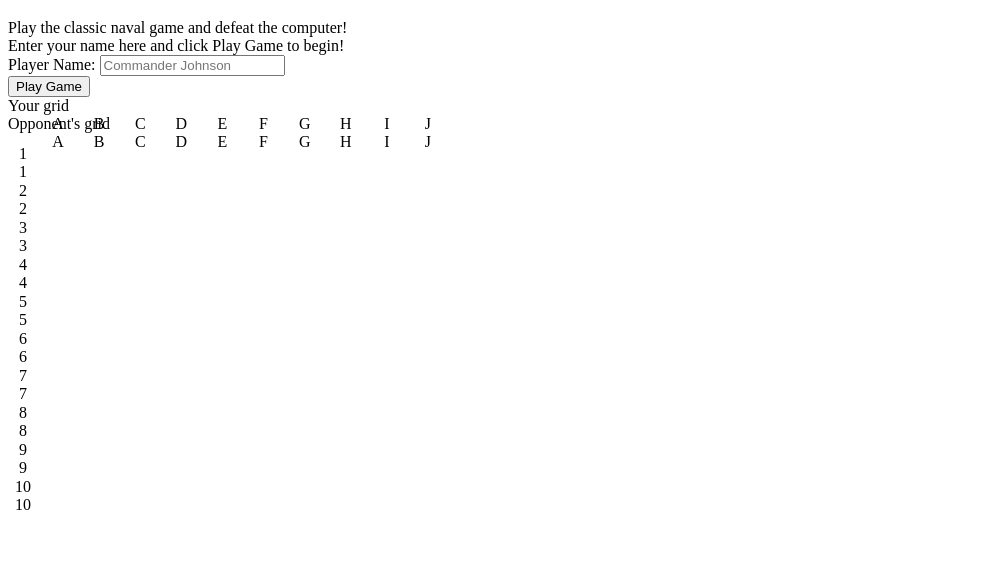
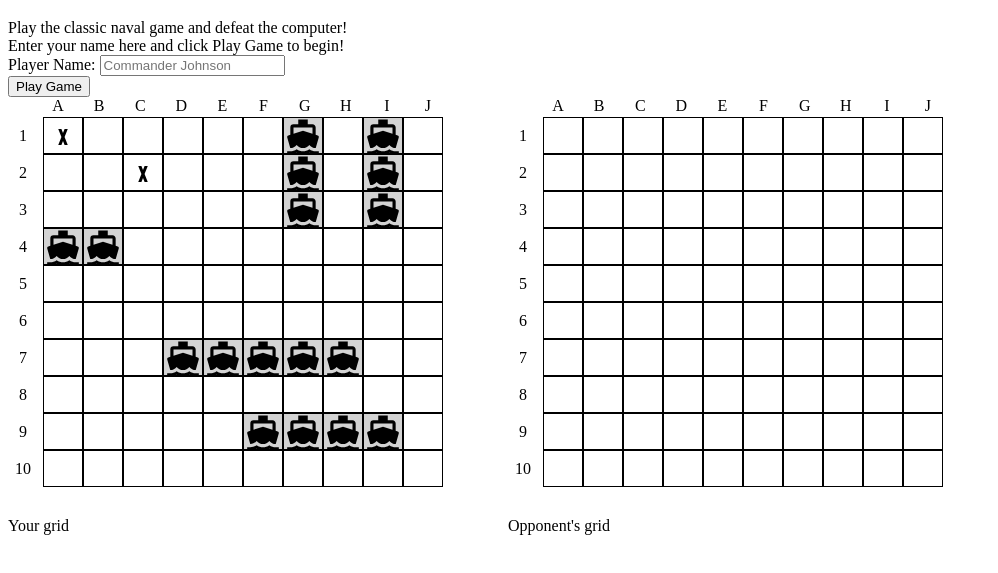
Before and after one commit to jaketux/odin-battleship, a website built with webpack: page index.html in a window 1280 px wide. Shown: the part 61-634 px from the top of the page, without its empty margins (0-998 px from the left). Built offline with nearby package versions, Linux system fonts and the light colour scheme.

Commit message:
Battleship project
I have now created the gamesquares in the DOM. These squares also populate a ship if it is on the square, or a miss if a hit was unsuccessful.

I now need to find a way to track specific squares being hit.

```diff
--- a/gameboard.js
+++ b/gameboard.js
@@ -31,13 +31,13 @@ function gameBoardModule() {
                 return "Error, ship exceeds boards bounds"
             }
 
-            for (i = 0; i<ship.shipLength;i++){
+            for (var i = 0; i<ship.shipLength;i++){
                 if (gameBoardArray[x][y+i] !== undefined) {
                     return "Error, ship has already been placed here"
                 }
             }
 
-            for (i = 0; i<ship.shipLength; i++) {
+            for (var i = 0; i<ship.shipLength; i++) {
                 gameBoardArray[x][y+i] = ship
             }
 
@@ -46,12 +46,12 @@ function gameBoardModule() {
                 return "Error, ship exceeds boards bounds"
             }
 
-            for (i = 0; i<ship.shipLength;i++){
+            for (var i = 0; i<ship.shipLength;i++){
                 if (gameBoardArray[y+i][x] !== undefined) {
                     return "Error, ship has already been placed here"
                 }
             }
-            for (i = 0; i<ship.shipLength; i++) {
+            for (var i = 0; i<ship.shipLength; i++) {
                 gameBoardArray[x+i][y] = ship
             }
         }
@@ -73,14 +73,14 @@ function gameBoardModule() {
         while (!placedSuccessfully){
             if (direction === "horizontal" && y + ship.shipLength <= 10){
                 let canPlace = true
-                for (i = 0; i < ship.shipLength; i++){
+                for (var i = 0; i < ship.shipLength; i++){
                     if (gameBoardArray[x][y+i] !== undefined) {
                         canPlace = false
                         break
                     }
                 }
                 if (canPlace){
-                    for (i = 0; i < ship.shipLength; i++){
+                    for (var i = 0; i < ship.shipLength; i++){
                         gameBoardArray[x][y+i] = ship
                     }
                     placedSuccessfully = true
@@ -90,7 +90,7 @@ function gameBoardModule() {
                 }
             } else if (direction === "vertical" && x + ship.shipLength <= 10){
                 let canPlace = true
-                for (i = 0; i < ship.shipLength; i++){
+                for (var i = 0; i < ship.shipLength; i++){
                     if (gameBoardArray[x+i][y] !== undefined) {
                         canPlace = false
                         break
@@ -98,7 +98,7 @@ function gameBoardModule() {
                 }
 
                 if (canPlace){
-                    for (i = 0; i < ship.shipLength; i++){
+                    for (var i = 0; i < ship.shipLength; i++){
                         gameBoardArray[x+i][y] = ship
                     }
                     placedSuccessfully = true
@@ -152,8 +152,3 @@ function gameBoardModule() {
 }
 
 export { gameBoardModule }
-
-const carrierShip = createShip("carrierShip",5)
-
-
-console.log(carrierShip)
--- a/index.html
+++ b/index.html
@@ -4,12 +4,11 @@
     <meta charset="UTF-8">
     <meta name="viewport" content="width=device-width, initial-scale=1.0">
     <title>Battleship</title>
+    <link rel="stylesheet" href="./styles.css">
     <script src="./gameboard.js" type="module" defer></script>
-    <script src="./gameboard.js" type="module" defer></script>
+    <script src="./player.js" type="module" defer></script>
     <script src="./ship.js" type="module" defer></script>
     <script src="./index.js" defer></script>
-    <link rel="stylesheet" href="styles.css">
-
 </head>
 <body>
     <div class="heading-box">
@@ -35,12 +34,6 @@
         <div class="gameboard-box">
             <!-- this should be hidden until game commencement. -->
             <div class="player-section">
-                <div class="player-grid">
-                    <!--DOM generated grid will go here-->
-                </div>
-                <div class="player-text">
-                    Your grid
-                </div>
                 <div class="grid-section">
                     <div class="grid-boundaries">
                         <div class="grid-top-row">
@@ -67,18 +60,18 @@
                             <div class="grid-boundary-square">9</div>
                             <div class="grid-boundary-square">10</div>
                         </div>
-                        <div class="game-grid">
+                        <div class="player-game-grid">
                           <!--DOM generated grid will go here-->
 
                         </div>
+                        <div class="player-text">
+                            Your grid
+                        </div>
                     </div>
+                </div>
             </div>
             <div class="opponent-section">
-                <div class="opponent-text">
-                    Opponent's grid
-                </div>
                 <div class="grid-section">
-
                     <div class="grid-boundaries">
                         <div class="grid-top-row">
                             <div class="grid-boundary-square">A</div>
@@ -104,9 +97,12 @@
                             <div class="grid-boundary-square">9</div>
                             <div class="grid-boundary-square">10</div>
                         </div>
-                        <div class="game-grid">
-                        <!--DOM generated grid will go here-->
+                        <div class="opponent-game-grid">
+                          <!--DOM generated grid will go here-->
 
+                        </div>
+                        <div class="opponent-text">
+                            Opponent's grid
                         </div>
                     </div>
                 </div>
--- a/index.js
+++ b/index.js
@@ -1,15 +1,71 @@
 import { gameBoardModule } from  "./gameboard.js"
-import { createShip } from  "./ship.js"
 import { playerModule } from  "./player.js"
+import "./styles.css";
+import missImage from "./icons/miss.svg"
+import boatsImage from "./icons/boat.svg"
+
+const gameBoard = gameBoardModule()
+const players = playerModule()
+
+console.table(players.playerBoard)
+
+players.player.placeAllShipsRandom()
+
+players.computer.placeAllShipsRandom()
+
+players.player.receiveAttack(0,0)
+players.player.receiveAttack(1,2)
+
+console.log(players.player.getGameBoard())
+
+
+function displayModule() {
+
+    function createDisplay(gameBoard, playername){
+
+        const missImg = document.createElement('img')
+        missImg.src = missImage
+
+        const gridContainer = document.querySelector('.' + playername + '-game-grid')
+
+        for (var i = 0; i < gameBoard.length; i++){
+            let gameB = gameBoard[i]
+            for (var j = 0; j < gameB.length;j++) {
+                const missImg = document.createElement('img')
+                missImg.src = missImage
+                const boatImg = document.createElement('img')
+                boatImg.src = boatsImage
+                const gridSquare = document.createElement('div')
+                gridSquare.classList.add('grid-game-square')
+                gridContainer.appendChild(gridSquare)
+                if (gameBoard[i][j] === 'No hit'){
+                    gridSquare.appendChild(missImg)
+                    missImg.classList.add('.small-icon')
+                }
+                if ((gameBoard[i][j] !== undefined && gameBoard[i][j] !== "No hit") && playername === "player"){
+                    gridSquare.classList.add('contains-boat')
+                    gridSquare.appendChild(boatImg)
+                    boatImg.classList.add('.small-icon')
+                }
+            }
+        }
+
+
+
+    }
+
+    createDisplay(players.playerBoard,"player")
+    createDisplay(players.computerBoard,"opponent")
+
+
+
+}
+
+
+
+displayModule()
 
 
 
 
-
-const carrierShip = createShip("carrierShip",5)
-
-
-console.log(carrierShip)
-
-
 // module.exports = {gameBoardModule: gameBoardModule}
--- a/player.js
+++ b/player.js
@@ -1,4 +1,4 @@
-import {gameBoardModule} from  "./gameboard.js"
+import { gameBoardModule } from  "./gameboard.js"
 
 function playerModule(){
 
@@ -8,6 +8,8 @@ function playerModule(){
     const computer = gameBoardModule()
     const computerBoard = computer.getGameBoard()
 
+    return { player, playerBoard, computer, computerBoard}
+
 }
 
-playerModule()
+export { playerModule }
--- a/styles.css
+++ b/styles.css
@@ -1,4 +1,16 @@
-.game-grid {
+.gameboard-box{
+    display:flex;
+}
+
+.player-text, .opponent-text{
+    margin-top:50px;
+}
+.player-section, .opponent-section{
+    height:500px;
+    width:500px;
+}
+
+.player-game-grid, .opponent-game-grid {
     display:grid;
     grid-template-columns: repeat(10,1fr);
     grid-template-rows: repeat(10,1fr);
@@ -6,6 +18,10 @@
     position:relative;
     left:35px;
     top:20px;
+}
+
+.contains-boat{
+    background-color: lightgray
 }
 
 .grid-game-square{
```
Also changed, not shown: icons/boat.svg (added), icons/hit.svg (added), icons/miss.svg (added).
